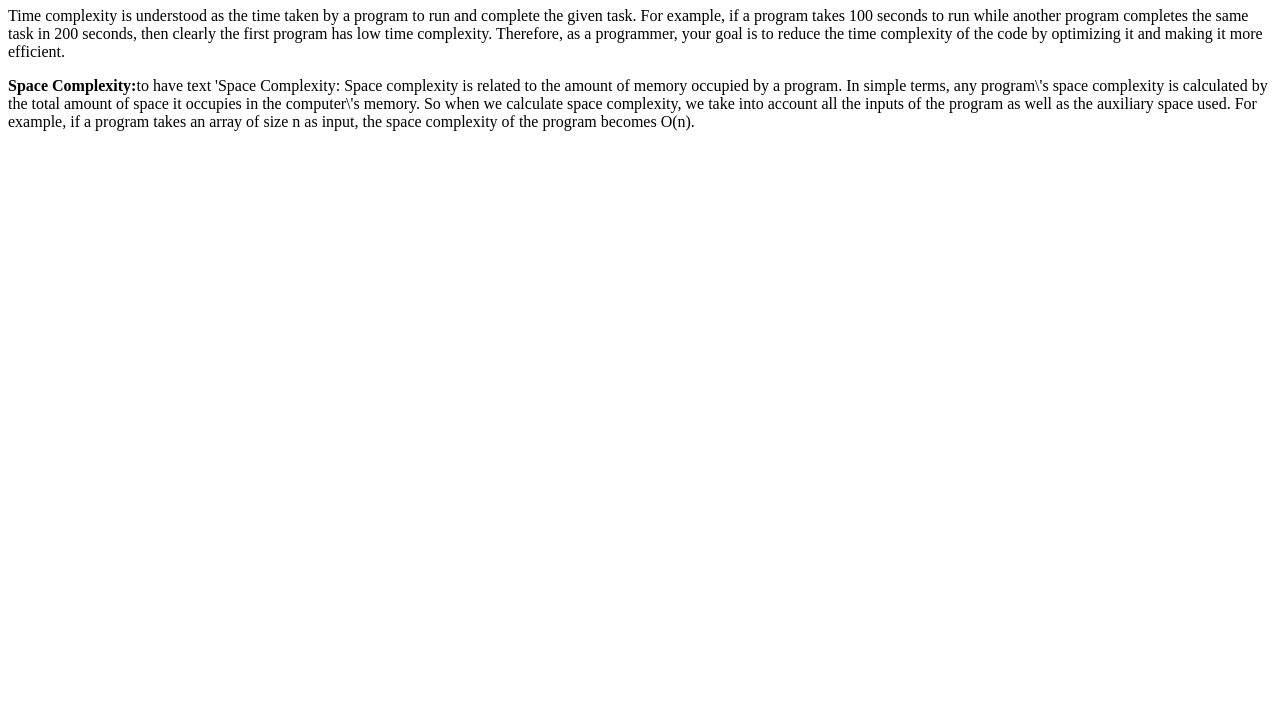
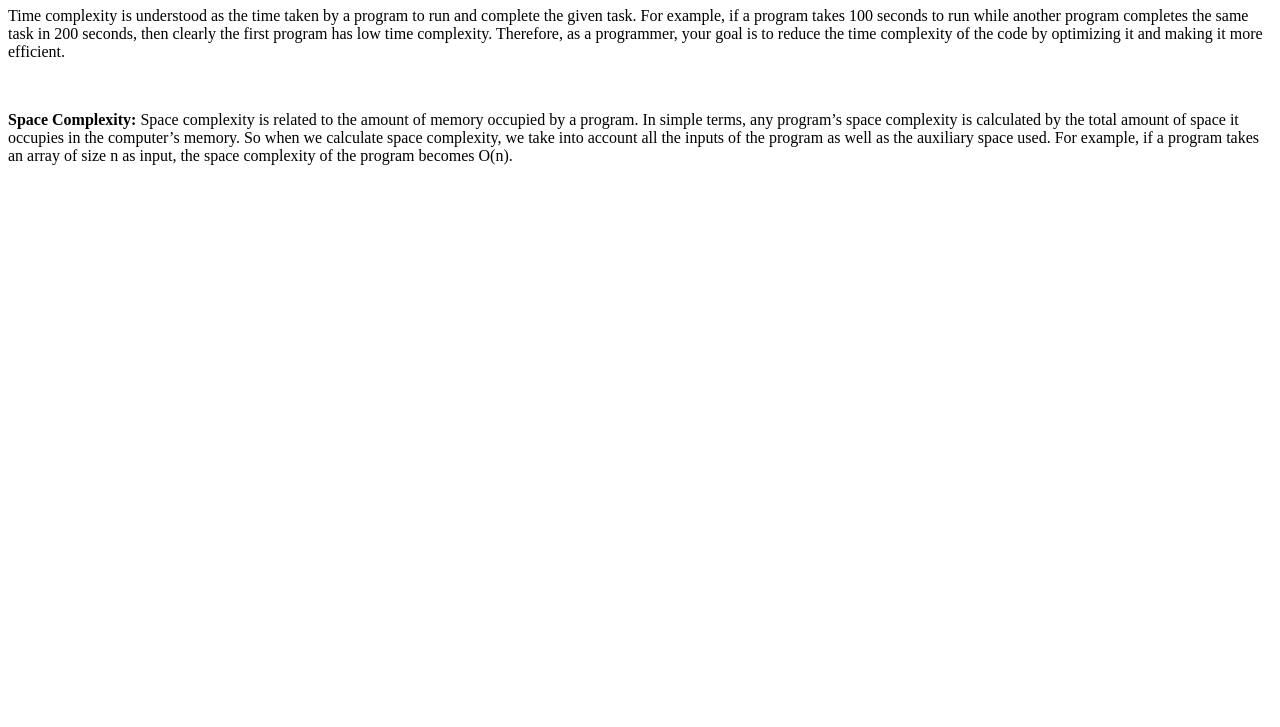
Before and after one commit to acciojob/time-and-space-complexity-Shridhar802, a website: page main.html in a window 1280 px wide. Shown: the part 73-800 px from the top of the page. Drawn offline with Linux system fonts and the light colour scheme.

Commit message:
created a submission

```diff
--- a/main.html
+++ b/main.html
@@ -10,7 +10,8 @@
 	<!-- the entire body must be written by student -->
 	<h1>Time and Space Complexity</h1>
 	<p>Time complexity is understood as the time taken by a program to run and complete the given task. For example, if a program takes 100 seconds to run while another program completes the same task in 200 seconds, then clearly the first program has low time complexity. Therefore, as a programmer, your goal is to reduce the time complexity of the code by optimizing it and making it more efficient.</p>
-	<p><b>Space Complexity:</b>to have text 'Space Complexity: Space complexity is related to the amount of memory occupied by a program. In simple terms, any program\'s space complexity is calculated by the total amount of space it occupies in the computer\'s memory. So when we calculate space complexity, we take into account all the inputs of the program as well as the auxiliary space used. For example, if a program takes an array of size n as input, the space complexity of the program becomes O(n).</p>
+	<br>
+	<p><b>Space Complexity:</b> Space complexity is related to the amount of memory occupied by a program. In simple terms, any program’s space complexity is calculated by the total amount of space it occupies in the computer’s memory. So when we calculate space complexity, we take into account all the inputs of the program as well as the auxiliary space used. For example, if a program takes an array of size n as input, the space complexity of the program becomes O(n).</p>
     <script type="text/javascript" src="./script.js">
 </script>
 
```
